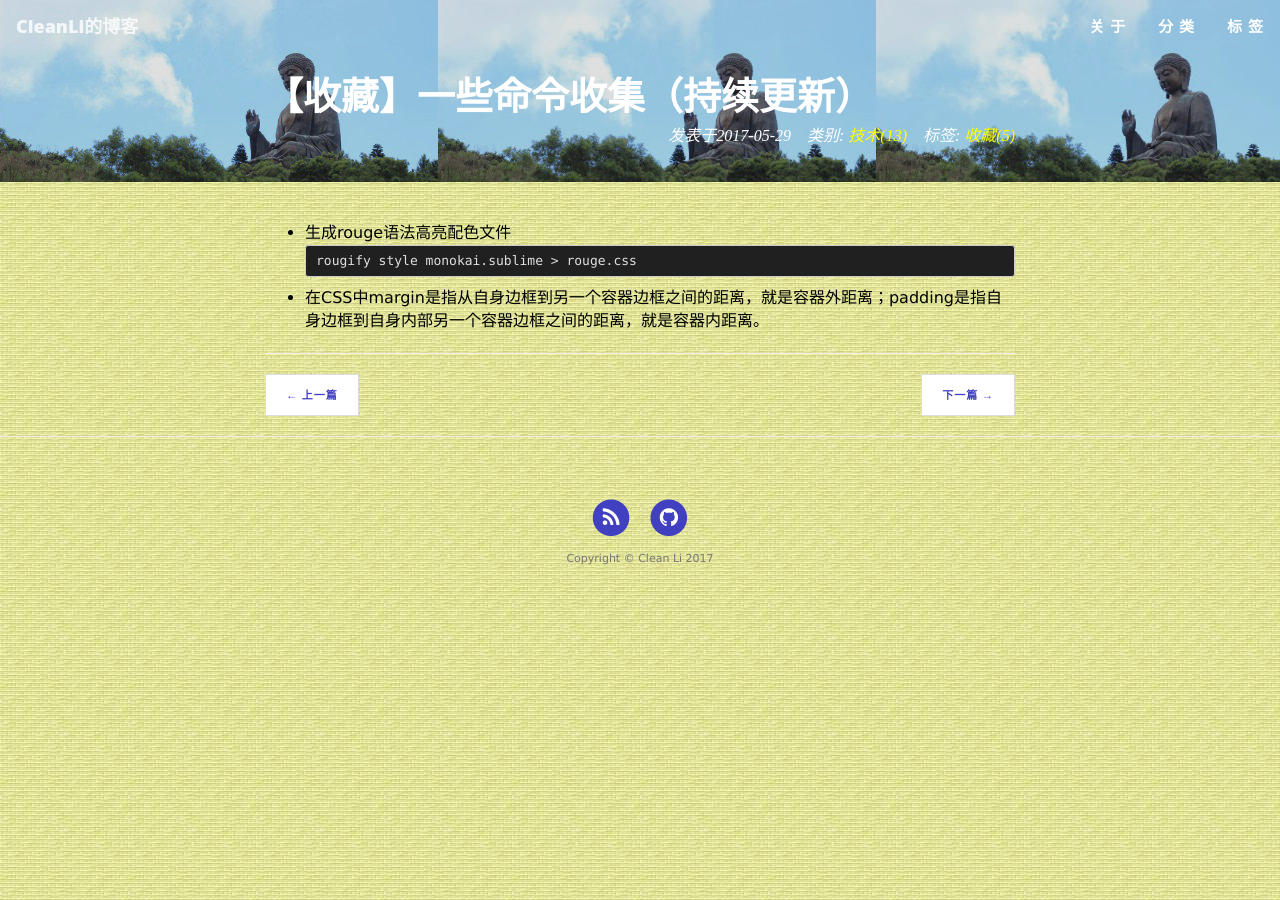
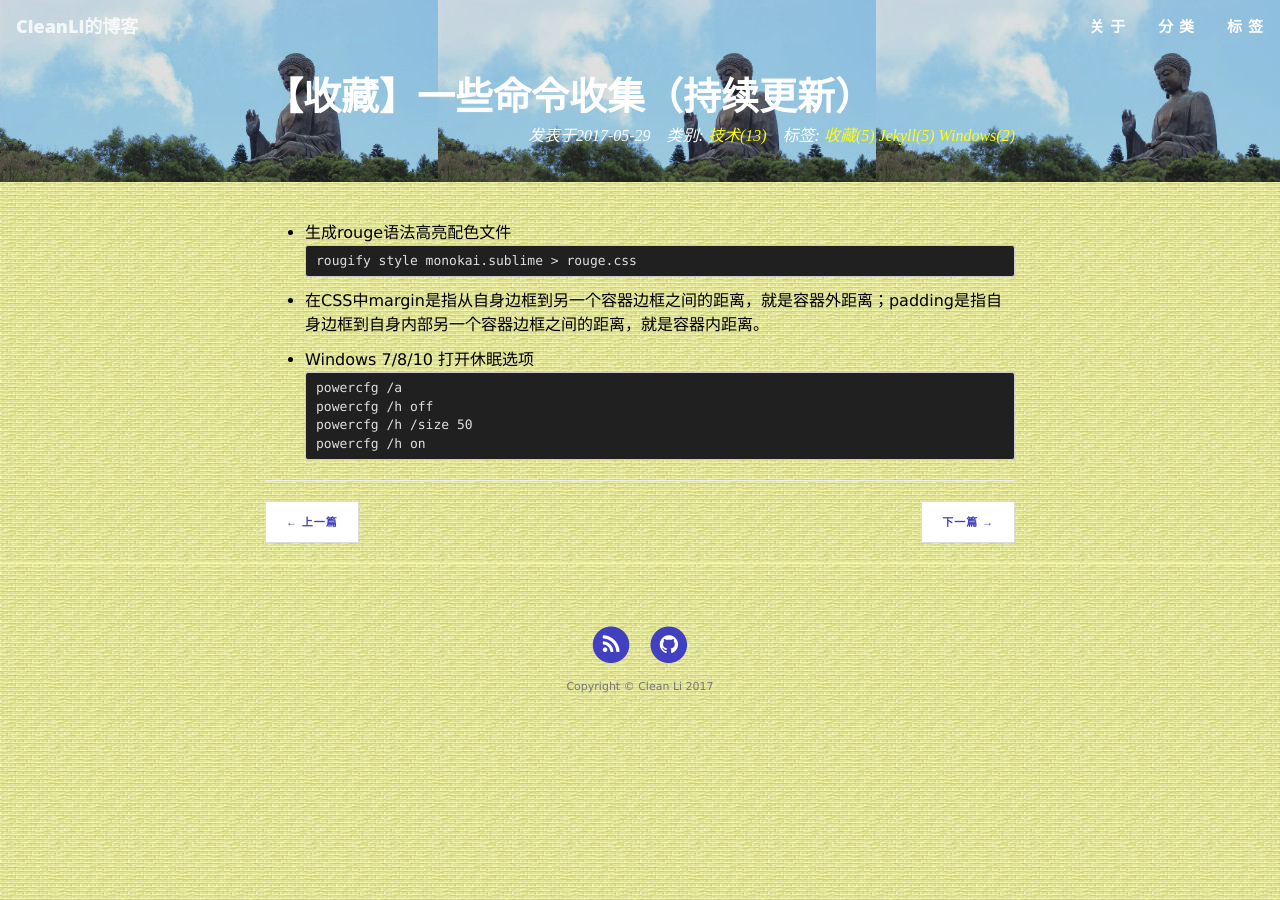
Before and after one commit to cleanli/cleanhome, a Jekyll site: the page built from _posts/2017-05-29-cmd_collecting.md, in a window 1280 px wide. Built offline with Jekyll 4.4.1, drawn with Linux system fonts in a browser that asks for light colours.

Commit message:
Jekyll typo

````diff
--- a/_config.yml
+++ b/_config.yml
@@ -21,6 +21,6 @@ exclude: ["less","node_modules","Gruntfile.js","package.json","README.md"]
 # path
 categories_path: categories.html
 tags_path: tags.html
-permalink: /post/:month-:day-:year/:title.html
+permalink: /posts/:month-:day-:year/:title.html
 
 gems: [jekyll-paginate, jekyll-feed]
--- a/_posts/2017-05-29-cmd_collecting.md
+++ b/_posts/2017-05-29-cmd_collecting.md
@@ -4,7 +4,7 @@ title:      "【收藏】一些命令收集（持续更新）"
 date:       2017-05-29 21:21:46 +0800
 author:     "Clean Li"
 categories: 技术
-tags: ["收藏"]
+tags: ["收藏",Jekyll,Windows]
 header-img: "img/post-bg-01.jpg"
 ---
 - 生成rouge语法高亮配色文件
@@ -13,3 +13,11 @@ rougify style monokai.sublime > rouge.css
 ```
 
 - 在CSS中margin是指从自身边框到另一个容器边框之间的距离，就是容器外距离；padding是指自身边框到自身内部另一个容器边框之间的距离，就是容器内距离。
+
+- Windows 7/8/10 打开休眠选项
+```
+powercfg /a
+powercfg /h off
+powercfg /h /size 50
+powercfg /h on
+```
````
Also changed, not shown: _posts/2017-05-21-github-jeklly.md (+1 -1 lines), _posts/2017-05-29-bootstrap_tab_html_jump.md (+2 -2 lines), _posts/2017-05-31-bootstrap_rouge_highlight_issue.md (+1 -1 lines), _posts/2017-05-31-how_to_highlight_liquid_code.md (+2 -2 lines).
